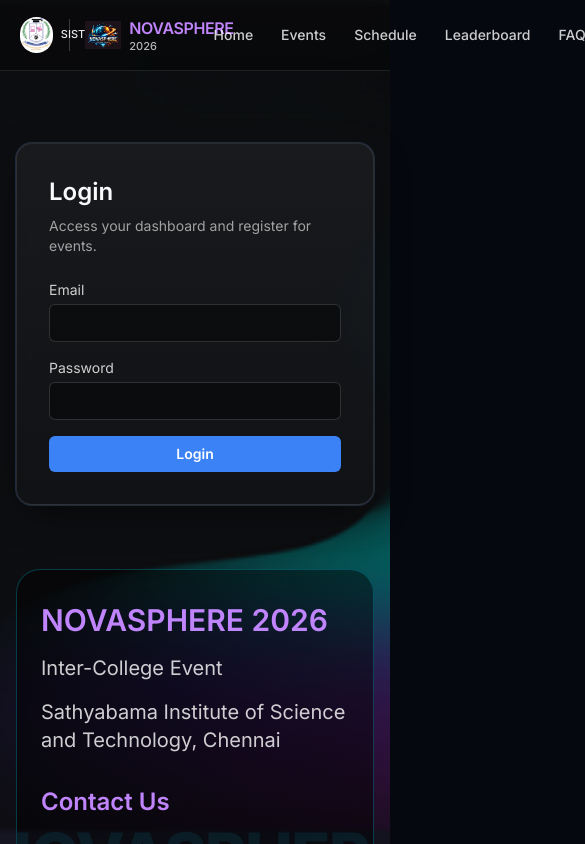
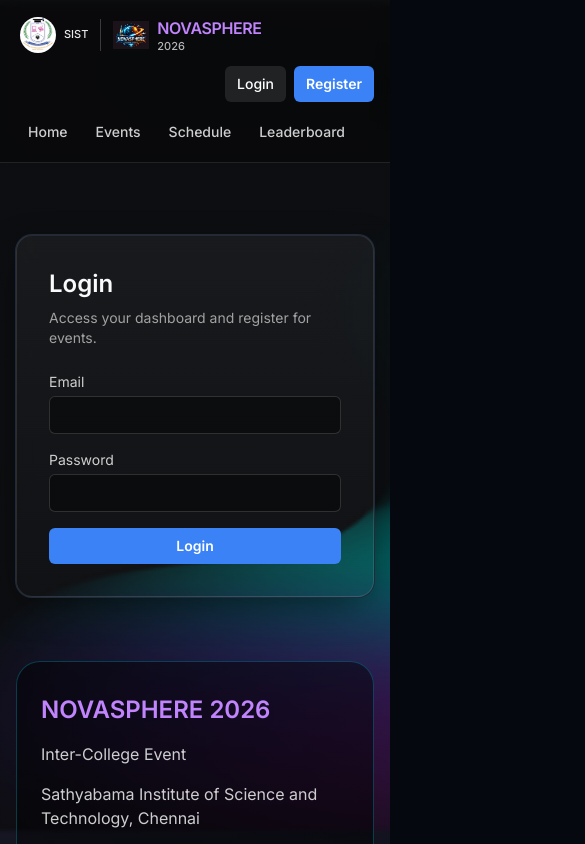
Before and after one commit to neil-nickson/NOVASPHERE2026, a Next.js app: page /login in a window 390 px wide. Shown: the top 844 px of the page, 585 px wide, since content can reach past the window. Built offline with nearby package versions, Linux system fonts and the light colour scheme; no server answers.

Commit message:
sahib is gay

```diff
--- a/app/api/registrations/route.ts
+++ b/app/api/registrations/route.ts
@@ -402,8 +402,13 @@
     ).exec();
 
     try {
+      const confirmationRecipients = [
+        user.email,
+        ...members.map((member) => member.email)
+      ];
+
       await sendRegistrationConfirmationEmail({
-        email: user.email,
+        emails: confirmationRecipients,
         studentName: user.name,
         eventTitle: event.title,
         eventPrice: resolvedEventPrice,
--- a/app/page.tsx
+++ b/app/page.tsx
@@ -31,9 +31,9 @@
           <source src="/event-hero.mp4" type="video/mp4" />
         </video>
 
-        <div className="relative z-10 flex flex-col gap-8 bg-gradient-to-t from-black/80 via-black/40 to-black/10 px-8 py-16 md:flex-row md:items-center md:px-12 md:py-20">
+        <div className="relative z-10 flex flex-col gap-8 bg-gradient-to-t from-black/80 via-black/40 to-black/10 px-5 py-12 md:flex-row md:items-center md:px-12 md:py-20">
           <div className="max-w-xl">
-            <p className="text-center text-2xl font-black uppercase tracking-[0.34em] text-purple-400 md:text-4xl">
+            <p className="text-center text-xl font-black uppercase tracking-[0.18em] text-purple-400 md:text-4xl md:tracking-[0.34em]">
               NOVASPHERE 2026
             </p>
             <h1 className="mt-3 text-center text-lg font-semibold tracking-tight md:text-2xl">
@@ -322,6 +322,17 @@
           </div>
         </article>
 
+        <article className="rounded-2xl border border-cyan-500/40 bg-gradient-to-r from-cyan-950/50 to-indigo-950/60 p-6 text-center">
+          <h3 className="text-lg font-semibold uppercase tracking-wide text-cyan-100">
+            Convenors
+          </h3>
+          <div className="mt-3 space-y-1 text-sm text-white/90 md:text-base">
+            <p>Dr. L. Lakshmanan, Dean, School of Computing</p>
+            <p>Dr. P. Ajitha, HOD (AI, BCT, CS, IOT)</p>
+            <p>Dr. Senduru Srinivasulu, HOD (AIML, AI&amp;R, DS)</p>
+          </div>
+        </article>
+
         <div className="grid gap-5 md:grid-cols-2">
           <article className="rounded-2xl border border-cyan-500/40 bg-gradient-to-r from-indigo-950/55 to-slate-950/70 p-6 text-center">
             <h3 className="text-lg font-semibold uppercase tracking-wide text-cyan-100">
--- a/components/navbar.tsx
+++ b/components/navbar.tsx
@@ -34,8 +34,8 @@
 
   return (
     <header className="sticky top-0 z-50 border-b border-white/10 bg-black/30 backdrop-blur">
-      <div className="mx-auto flex w-full max-w-6xl items-center justify-between px-4 py-3">
-        <div className="flex items-center gap-3">
+      <div className="mx-auto flex w-full max-w-6xl flex-wrap items-center gap-2 px-4 py-3 md:flex-nowrap md:justify-between">
+        <div className="flex min-w-0 items-center gap-2 sm:gap-3">
           <a
             href="https://www.sathyabama.ac.in/"
             target="_blank"
@@ -70,15 +70,17 @@
             </div>
           </Link>
         </div>
-        <nav className="flex items-center gap-1">
+        <nav className="order-3 w-full overflow-x-auto pt-1 md:order-none md:w-auto md:pt-0">
+          <div className="flex min-w-max items-center gap-1">
             <NavLink href="/">Home</NavLink>
             <NavLink href="/events">Events</NavLink>
             <NavLink href="/schedule">Schedule</NavLink>
             <NavLink href="/leaderboard">Leaderboard</NavLink>
             <NavLink href="/faq">FAQ</NavLink>
             <NavLink href="/dashboard">Dashboard</NavLink>
+          </div>
         </nav>
-        <div className="flex items-center gap-2">
+        <div className="ml-auto flex items-center gap-2">
           {status === "loading" ? (
             <div className="h-9 w-24 animate-pulse rounded-md bg-white/10" />
           ) : session?.user ? (
--- a/components/site-footer.tsx
+++ b/components/site-footer.tsx
@@ -12,9 +12,9 @@
 
         <div className="relative z-10 grid gap-8 md:grid-cols-3">
           <div className="space-y-4">
-            <h2 className="text-3xl font-semibold text-purple-400">NOVASPHERE 2026</h2>
-            <p className="text-xl text-white/80">Inter-College Event</p>
-            <p className="text-xl text-white/80">
+            <h2 className="text-2xl font-semibold text-purple-400 md:text-3xl">NOVASPHERE 2026</h2>
+            <p className="text-base text-white/80 md:text-xl">Inter-College Event</p>
+            <p className="text-base text-white/80 md:text-xl">
               Sathyabama Institute of Science and Technology, Chennai
             </p>
           </div>
--- a/lib/email.ts
+++ b/lib/email.ts
@@ -51,7 +51,7 @@
 }
 
 type RegistrationConfirmationPayload = {
-  email: string;
+  emails: string[];
   studentName: string;
   eventTitle: string;
   eventPrice: number;
@@ -101,7 +101,7 @@
 }
 
 export async function sendRegistrationConfirmationEmail({
-  email,
+  emails,
   studentName,
   eventTitle,
   eventPrice,
@@ -110,6 +110,18 @@
   orderId,
   registrationId
 }: RegistrationConfirmationPayload) {
+  const recipientList = Array.from(
+    new Set(
+      emails
+        .map((email) => email.trim().toLowerCase())
+        .filter((email) => email.length > 0)
+    )
+  );
+
+  if (recipientList.length === 0) {
+    throw new Error("No recipient email addresses provided for registration confirmation");
+  }
+
   if (!transporter) {
     if (process.env.NODE_ENV === "production") {
       throw new Error("Email environment variables are not fully configured");
@@ -127,7 +139,7 @@
 
   await transporter.sendMail({
     from: EMAIL_FROM,
-    to: email,
+    to: recipientList.join(","),
     subject: "Registration Confirmed - NOVASPHERE 2026",
     html: `
       <p>Hi ${studentName},</p>
```
Lines whose indentation alone changed are shown as unchanged.
